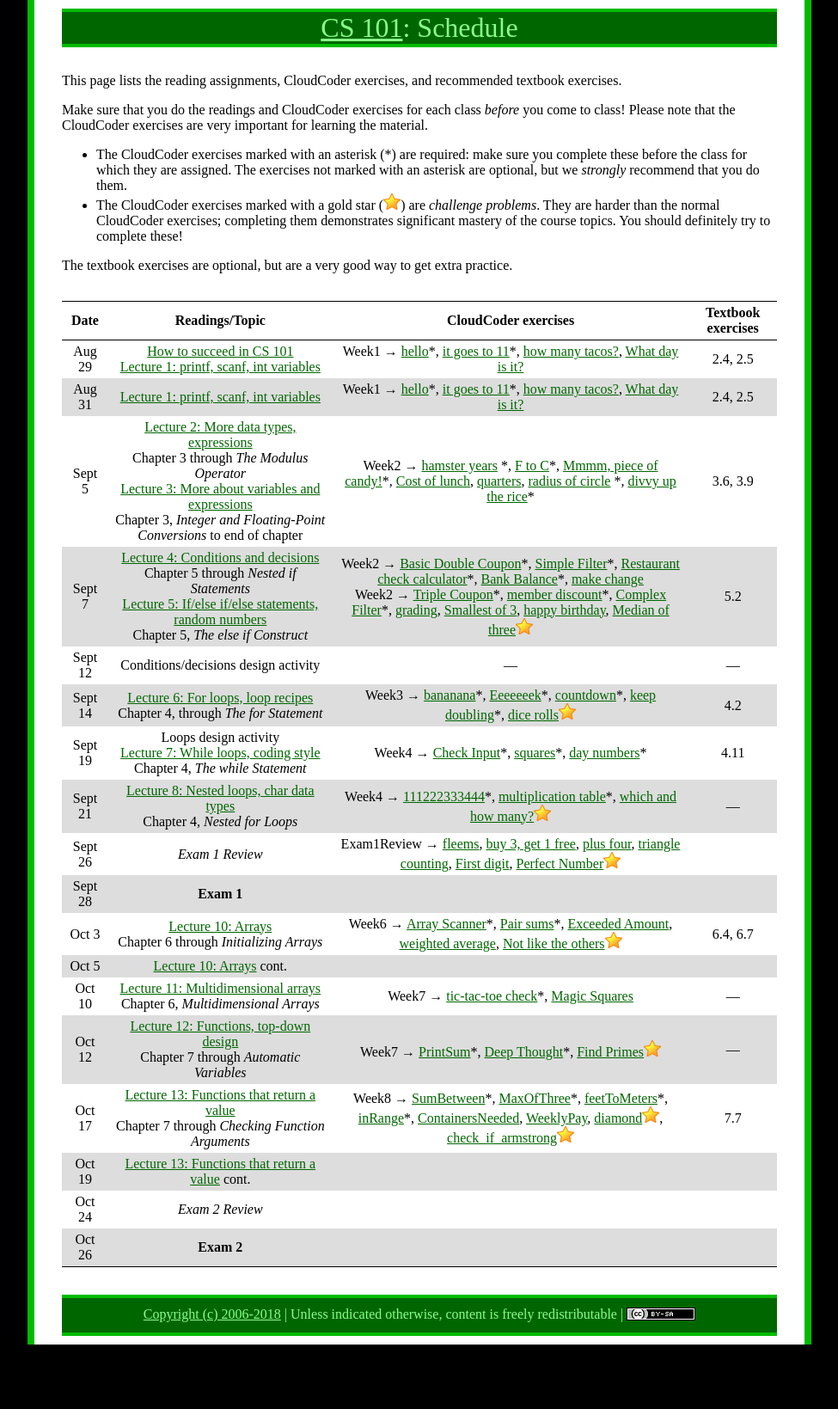
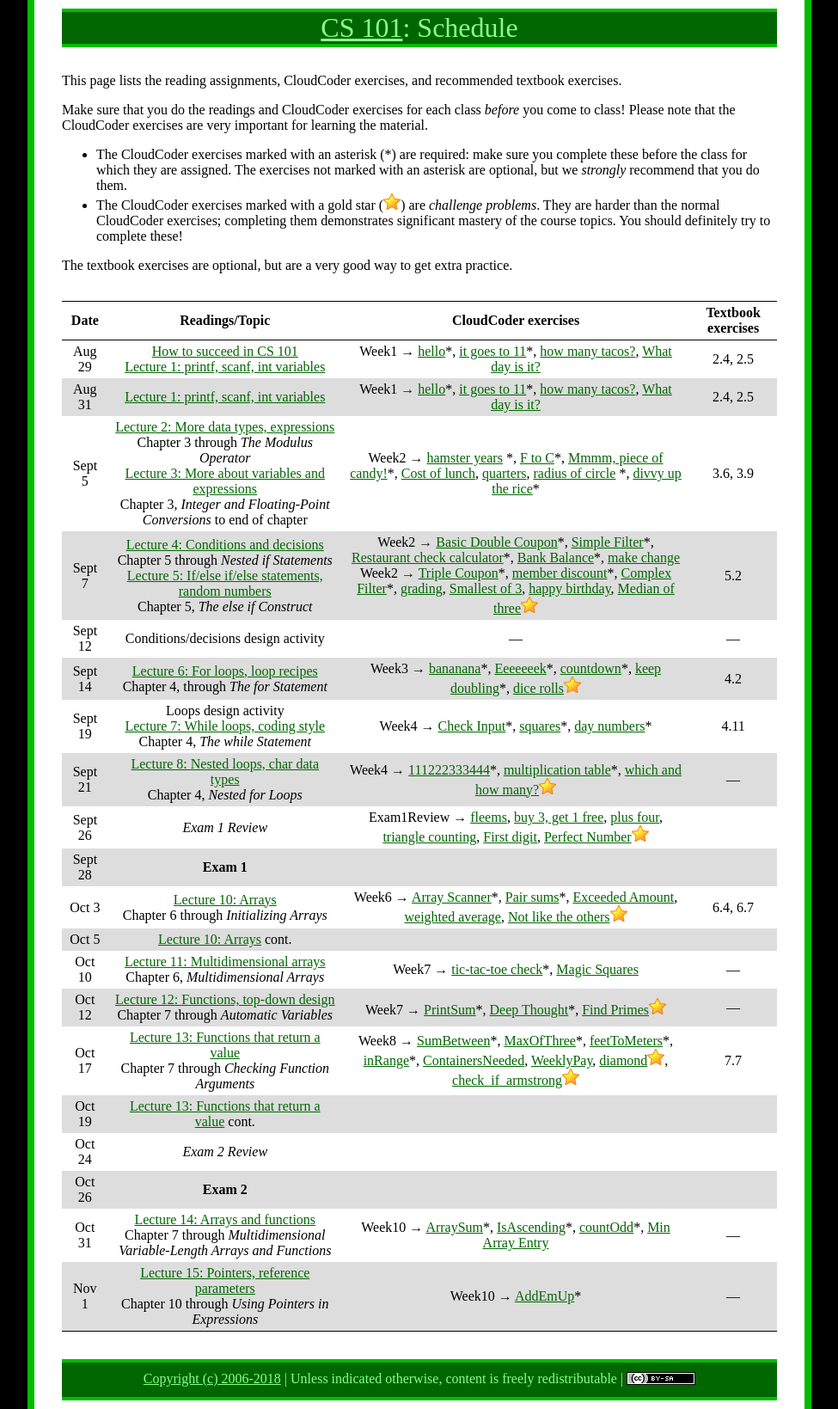
Before and after one commit to ycpcs/cs101-fall2018, a Jekyll site: the page built from schedule.md, in a window 1280 px wide. Shown: the whole page at 86% size, without its empty margins (152-1127 px from the left). Built offline with Jekyll 4.4.1, drawn with Linux system fonts in a browser that asks for light colours; before the commit the page ends 1564 px from its top, so only the background shows below that.

Commit message:
add week 10 lectures
add week 10 lectures

```diff
--- a/schedule.md
+++ b/schedule.md
@@ -32,11 +32,11 @@ Oct 17 | [Lecture 13: Functions that return a value](lectures/lecture13.html)<br
 Oct 19 | [Lecture 13: Functions that return a value](lectures/lecture13.html) cont. | |
 Oct 24 | *Exam 2 Review* | |
 Oct 26 | **Exam 2** |
+Oct 31 | [Lecture 14: Arrays and functions](lectures/lecture14.html)<br>Chapter 7 through *Multidimensional Variable-Length Arrays and Functions* | Week10 &rarr; [ArraySum](https://cs.ycp.edu/cloudcoder/#exercise?c=18,p=919)\*, [IsAscending](https://cs.ycp.edu/cloudcoder/#exercise?c=18,p=921)\*, [countOdd](https://cs.ycp.edu/cloudcoder/#exercise?c=18,p=920)\*, [Min Array Entry](https://cs.ycp.edu/cloudcoder/#exercise?c=18,p=956) | &mdash;
+Nov 1  | [Lecture 15: Pointers, reference parameters](lectures/lecture15.html)<br>Chapter 10 through *Using Pointers in Expressions* | Week10 &rarr; [AddEmUp](https://cs.ycp.edu/cloudcoder/#exercise?c=18,p=924)\* | &mdash;
+
 
 <!--
-Apr 10 | [Lecture 14: Arrays and functions](lectures/lecture14.html)<br>Chapter 7 through *Multidimensional Variable-Length Arrays and Functions* | Week12 &rarr; [ArraySum](https://cs.ycp.edu/cloudcoder/#exercise?c=18,p=919)\*, [IsAscending](https://cs.ycp.edu/cloudcoder/#exercise?c=18,p=921)\*, [countOdd](https://cs.ycp.edu/cloudcoder/#exercise?c=18,p=920)\*, [Min Array Entry](https://cs.ycp.edu/cloudcoder/#exercise?c=18,p=956) | &mdash;
-Apr 12 | **Exam 3**
-Apr 17 | [Lecture 15: Pointers, reference parameters](lectures/lecture15.html)<br>Chapter 10 through *Using Pointers in Expressions* | Week13 &rarr; [AddEmUp](https://cs.ycp.edu/cloudcoder/#exercise?c=18,p=924)\* | &mdash;
 Apr 19 | [Lecture 16: Struct types](lectures/lecture16.html)<br>Chapter 8, through *Using Structures in Expressions*<br>[Lecture 17: Using structs with functions](lectures/lecture17.html)<br>Chapter 8, through *Initializing Structures* | Week14 &rarr; [find\_midpoint](https://cs.ycp.edu/cloudcoder/#exercise?c=18,p=970)\* | &mdash;
 Apr 24 | [Lecture 18: Pointers to structures](lectures/lecture18.html)<br>Chapter 10, *Working with Pointers and Structures* |  Week14 &rarr; [area of Rectangle](https://cs.ycp.edu/cloudcoder/#exercise?c=18,p=925)\*, [quadrant](https://cs.ycp.edu/cloudcoder/#exercise?c=18,p=951)\* | &mdash;
 Apr 26 | [Lecture 19: Composition](lectures/lecture19.html)<br>Chapter 8, *Structures Containing Structures*<br>[Lecture 20: Arrays of structures](lectures/lecture20.html)<br>Chapter 8, *Arrays of Structures* | &mdash; | &mdash;
```
